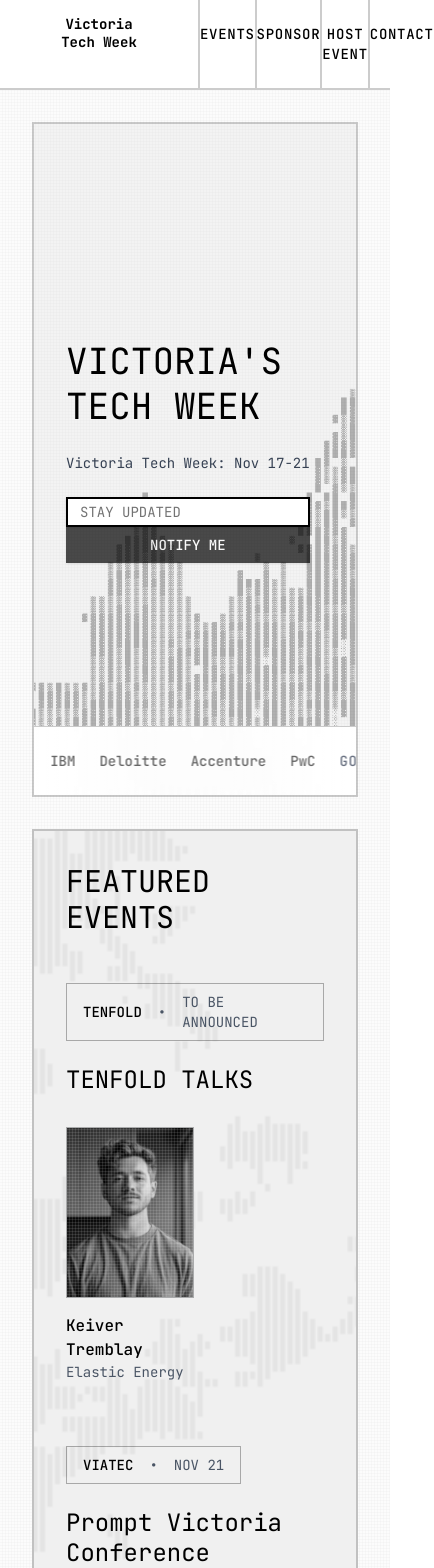
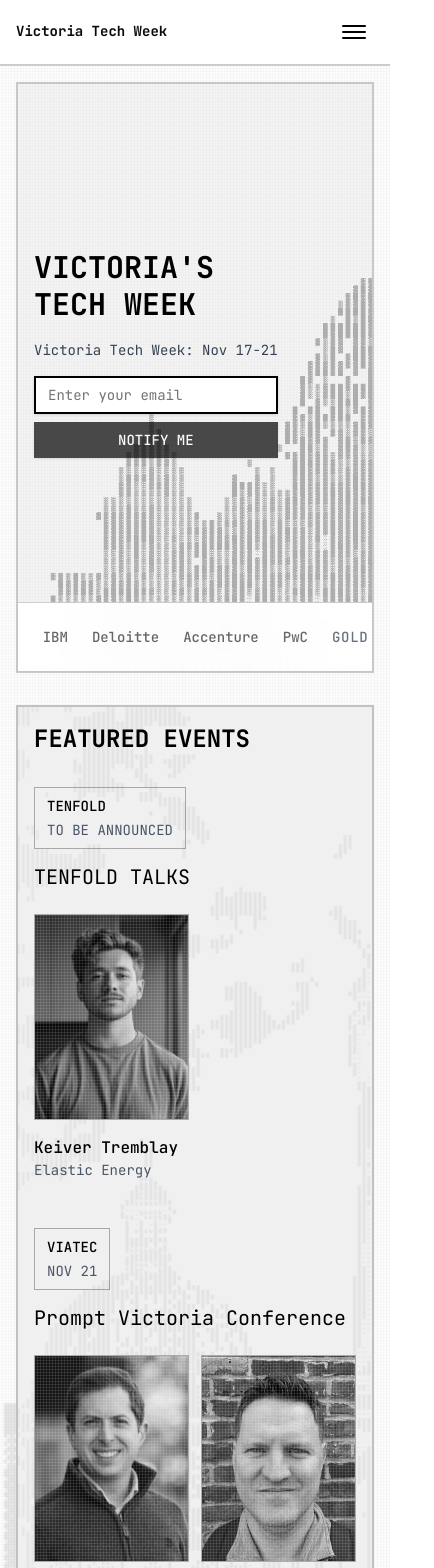
Before and after one commit to Alhwyn/random-website, a Next.js app: page / in a window 390 px wide. Shown: the top 1568 px of the page, 434 px wide, since content can reach past the window. Built offline with nearby package versions, Linux system fonts and the light colour scheme.

Commit message:
made it more mobile friendly

```diff
--- a/components/Footer.tsx
+++ b/components/Footer.tsx
@@ -6,19 +6,17 @@ import { Button } from "./ui/button";
 export function Footer() {
   return (
     <footer id="contact" className="text-white relative overflow-hidden py-8 bg-cover bg-center bg-no-repeat" style={{ backgroundImage: 'url(/footer.png)' }}>
-      {/* Dark overlay to ensure text readability */}
       <div className="absolute inset-0 bg-black/70" />
 
 
-      <div className="relative z-10 max-w-[1800px] mx-auto px-8 py-8">
-        <div className="text-center mb-6">
-          <p className="text-sm text-stone-300/90 font-light tracking-wide">
+      <div className="relative z-10 max-w-[1800px] mx-auto px-4 sm:px-6 lg:px-8 py-6 sm:py-8">
+        <div className="text-center mb-4 sm:mb-6">
+          <p className="text-xs sm:text-sm text-stone-300/90 font-light tracking-wide">
             POWERED BY
           </p>
         </div>
 
 
-        {/* Main TENFOLD Heading with MediaBetweenText */}
         <div className="text-center mb-4 flex justify-center">
           <MediaBetweenText
             firstText=""
@@ -27,8 +25,8 @@ export function Footer() {
             mediaType="image"
             alt="TENFOLD logo"
             triggerType="inView"
-            className="text-6xl md:text-8xl lg:text-9xl font-bold text-stone-200 tracking-wider flex items-center"
-            mediaContainerClassName="w-16 h-16 md:w-24 md:h-24 lg:w-32 lg:h-32 mx-4 rounded-lg overflow-hidden"
+            className="text-4xl sm:text-6xl md:text-8xl lg:text-9xl font-bold text-stone-200 tracking-wider flex items-center"
+            mediaContainerClassName="w-12 h-12 sm:w-16 sm:h-16 md:w-24 md:h-24 lg:w-32 lg:h-32 mx-2 sm:mx-4 rounded-lg overflow-hidden"
             animationVariants={{
               initial: { width: 0, opacity: 0 },
               animate: {
@@ -46,10 +44,10 @@ export function Footer() {
         </div>
 
         {/* TENFOLD Button */}
-        <div className="text-center mb-6">
+        <div className="text-center mb-4 sm:mb-6">
           <Button
             variant="outline"
-            className="group relative border-2 border-stone-300/60 text-stone-200 bg-transparent hover:bg-stone-200 hover:text-zinc-900 transition-all duration-300 px-8 py-3 text-sm font-medium tracking-wider uppercase overflow-hidden"
+            className="group relative border-2 border-stone-300/60 text-stone-200 bg-transparent hover:bg-stone-200 hover:text-zinc-900 transition-all duration-300 px-6 sm:px-8 py-2 sm:py-3 text-xs sm:text-sm font-medium tracking-wider uppercase overflow-hidden"
             onClick={() => window.open('https://www.tenfoldvictoria.com/', '_blank')}
           >
             {/* Button background effect */}
@@ -59,7 +57,7 @@ export function Footer() {
             <span className="relative z-10 flex items-center gap-1">
               Join TENFOLD
               <svg
-                className="w-4 h-4 transition-transform group-hover:translate-x-1"
+                className="w-3 h-3 sm:w-4 sm:h-4 transition-transform group-hover:translate-x-1"
                 fill="none"
                 stroke="currentColor"
                 viewBox="0 0 24 24"
@@ -72,7 +70,7 @@ export function Footer() {
 
         {/* Additional info */}
         <div className="text-center">
-          <p className="text-xs text-stone-400/80 mb-2">
+          <p className="text-xs text-stone-400/80 mb-2 px-2">
             Every Tuesday at 6PM • Victoria&apos;s Tech Community
           </p>
         </div>
--- a/components/HeroSection.tsx
+++ b/components/HeroSection.tsx
@@ -49,9 +49,9 @@ export function HeroSection() {
     <div className="min-h-screen bg-white text-black relative">
       <BackgroundPattern />
 
-      <div className="relative z-10 max-w-[1800px] mx-auto px-8 py-8">
+      <div className="relative z-10 max-w-[1800px] mx-auto px-4 sm:px-6 lg:px-8 py-4 sm:py-8">
         {/* Main Hero Container with Border and Background */}
-        <div className="border-2 border-black/20 p-8 md:p-12 mb-8 relative min-h-[80vh] overflow-hidden">
+        <div className="border-2 border-black/20 p-4 sm:p-8 md:p-12 mb-8 relative min-h-[70vh] sm:min-h-[80vh] overflow-hidden">
           {/* Full Page Background Image */}
           <div
             className="absolute inset-0 opacity-30"
@@ -64,11 +64,11 @@ export function HeroSection() {
           />
 
           {/* Content with z-index - Positioned for space */}
-          <div className="relative z-10 w-full flex items-center min-h-[70vh]">
+          <div className="relative z-10 w-full flex items-center min-h-[60vh] sm:min-h-[70vh]">
             {/* Hero Content - Single Column */}
             <div className="max-w-2xl">
-              <div className="space-y-6">
-                <h1 className="text-4xl md:text-5xl lg:text-6xl leading-tight">
+              <div className="space-y-4 sm:space-y-6">
+                <h1 className="text-3xl sm:text-4xl md:text-5xl lg:text-6xl leading-tight font-bold">
                   VICTORIA&apos;S
                   <br />
                   TECH WEEK
@@ -115,7 +115,7 @@ export function HeroSection() {
         </div>
 
         {/* Featured Events Section */}
-        <div id="events" className="border-2 border-black/20 text-black p-8 md:p-12 relative overflow-hidden" style={{ backgroundColor: '#f1f1f1' }}>
+        <div id="events" className="border-2 border-black/20 text-black p-4 sm:p-8 md:p-12 relative overflow-hidden" style={{ backgroundColor: '#f1f1f1' }}>
           {/* Bob.png background for Featured Events */}
           <div
             className="absolute inset-0 opacity-5"
@@ -128,31 +128,31 @@ export function HeroSection() {
           />
 
           <div className="relative z-10">
-            <h2 className="text-3xl md:text-4xl mb-12 text-black">
+            <h2 className="text-2xl sm:text-3xl md:text-4xl mb-8 sm:mb-12 text-black font-bold">
               FEATURED EVENTS
             </h2>
 
-            <div className="space-y-16">
+            <div className="space-y-12 sm:space-y-16">
               {events.map((event) => (
-                <div key={event.id} className="space-y-6">
+                <div key={event.id} className="space-y-4 sm:space-y-6">
                   {/* Event Header */}
-                  <div className="border border-black/30 px-4 py-2 inline-block">
-                    <div className="flex items-center gap-4 text-sm">
+                  <div className="border border-black/30 px-3 sm:px-4 py-2 inline-block">
+                    <div className="flex flex-col sm:flex-row sm:items-center gap-1 sm:gap-4 text-sm">
                       <span className="text-black font-medium">{event.company}</span>
-                      <span className="text-gray-600">•</span>
+                      <span className="text-gray-600 hidden sm:inline">•</span>
                       <span className="text-gray-600">{event.date}</span>
                     </div>
                   </div>
 
                   {/* Event Title */}
-                  <h3 className="text-2xl md:text-3xl text-black leading-tight max-w-4xl">
+                  <h3 className="text-xl sm:text-2xl md:text-3xl text-black leading-tight max-w-4xl">
                     {event.title}
                   </h3>
 
                   {/* Speakers Row */}
-                  <div className="flex flex-wrap gap-4 mt-8 max-w-4xl">
+                  <div className="grid grid-cols-2 sm:grid-cols-3 md:grid-cols-4 lg:flex lg:flex-wrap gap-3 sm:gap-4 mt-6 sm:mt-8 max-w-4xl">
                     {event.speakers.map((speaker, speakerIdx) => (
-                      <div key={speakerIdx} className="group cursor-pointer w-32">
+                      <div key={speakerIdx} className="group cursor-pointer w-full lg:w-32">
                         <div className="relative aspect-[3/4] overflow-hidden mb-4 bg-gray-100 border border-black/30">
                           {/* Subtle grid overlay */}
                           <div className="absolute inset-0 z-10" style={{
@@ -179,7 +179,7 @@ export function HeroSection() {
         </div>
 
         {/* Host Event Section */}
-        <div id="sponsor" className="border-2 border-black/20 text-black p-8 md:p-12 relative mt-8 overflow-hidden bg-white">
+        <div id="sponsor" className="border-2 border-black/20 text-black p-4 sm:p-8 md:p-12 relative mt-8 overflow-hidden bg-white">
           {/* Sponsor.png background */}
           <div
             className="absolute inset-0 opacity-20"
@@ -192,11 +192,11 @@ export function HeroSection() {
           />
 
           <div className="relative z-10 text-center">
-            <h2 className="text-3xl md:text-4xl mb-6 text-black">
+            <h2 className="text-2xl sm:text-3xl md:text-4xl mb-4 sm:mb-6 text-black font-bold">
               WANT TO HOST AN EVENT OR SPONSOR?
             </h2>
 
-            <p className="text-gray-600 text-base md:text-lg max-w-2xl mx-auto mb-8">
+            <p className="text-gray-600 text-sm sm:text-base md:text-lg max-w-2xl mx-auto mb-6 sm:mb-8 px-2">
               Join Victoria Tech Week by hosting your own event. Connect with founders, investors, and innovators in our thriving tech community.
             </p>
 
--- a/components/Navbar.tsx
+++ b/components/Navbar.tsx
@@ -1,6 +1,10 @@
 "use client";
 
+import { useState } from 'react';
+
 export function Navbar() {
+  const [isMenuOpen, setIsMenuOpen] = useState(false);
+
   const scrollToSection = (sectionId: string) => {
     const element = document.getElementById(sectionId);
     if (element) {
@@ -9,12 +13,14 @@ export function Navbar() {
         block: 'start'
       });
     }
+    setIsMenuOpen(false); // Close menu after clicking
   };
 
   return (
     <nav className="bg-white border-b-2 border-black/20 sticky top-0 z-50">
       <div className="w-full">
-        <div className="flex">
+        {/* Desktop Navigation */}
+        <div className="hidden md:flex">
           {/* Victoria Tech Week - Branded Section */}
           <div className="bg-white text-black border-r-2 border-black/20 min-w-[200px]">
             <div className="px-6 py-4 text-center">
@@ -64,6 +70,57 @@ export function Navbar() {
             </button>
           </div>
         </div>
+
+        {/* Mobile Navigation */}
+        <div className="md:hidden">
+          <div className="flex items-center justify-between px-4 py-3">
+            {/* Brand */}
+            <div className="font-bold text-sm leading-tight">
+              Victoria Tech Week
+            </div>
+
+            {/* Hamburger Menu Button */}
+            <button
+              onClick={() => setIsMenuOpen(!isMenuOpen)}
+              className="p-2 text-black hover:bg-gray-50 transition-colors"
+              aria-label="Toggle menu"
+            >
+              <div className="w-6 h-6 flex flex-col justify-center items-center">
+                <span className={`bg-black block transition-all duration-300 ease-out h-0.5 w-6 rounded-sm ${isMenuOpen ? 'rotate-45 translate-y-1' : '-translate-y-0.5'}`}></span>
+                <span className={`bg-black block transition-all duration-300 ease-out h-0.5 w-6 rounded-sm my-0.5 ${isMenuOpen ? 'opacity-0' : 'opacity-100'}`}></span>
+                <span className={`bg-black block transition-all duration-300 ease-out h-0.5 w-6 rounded-sm ${isMenuOpen ? '-rotate-45 -translate-y-1' : 'translate-y-0.5'}`}></span>
+              </div>
+            </button>
+          </div>
+
+          {/* Mobile Menu Dropdown */}
+          <div className={`${isMenuOpen ? 'block' : 'hidden'} border-t-2 border-black/20 bg-white`}>
+            <button
+              onClick={() => scrollToSection('events')}
+              className="w-full text-left px-4 py-4 text-black hover:bg-gray-50 transition-colors font-medium tracking-wider text-sm border-b border-black/10"
+            >
+              EVENTS
+            </button>
+            <button
+              onClick={() => scrollToSection('sponsor')}
+              className="w-full text-left px-4 py-4 text-black hover:bg-gray-50 transition-colors font-medium tracking-wider text-sm border-b border-black/10"
+            >
+              SPONSOR
+            </button>
+            <button
+              onClick={() => scrollToSection('sponsor')}
+              className="w-full text-left px-4 py-4 text-black hover:bg-gray-50 transition-colors font-medium tracking-wider text-sm border-b border-black/10"
+            >
+              HOST EVENT
+            </button>
+            <button
+              onClick={() => scrollToSection('contact')}
+              className="w-full text-left px-4 py-4 text-black hover:bg-gray-50 transition-colors font-medium tracking-wider text-sm"
+            >
+              CONTACT
+            </button>
+          </div>
+        </div>
       </div>
     </nav>
   );
--- a/components/StayUpdated.tsx
+++ b/components/StayUpdated.tsx
@@ -29,7 +29,7 @@ export function StayUpdated() {
   if (submitted) {
     return (
       <div className="flex flex-col sm:flex-row gap-2 max-w-md">
-        <div className="flex items-center justify-center bg-green-50 border border-green-200 text-green-800 px-4 py-2 text-sm rounded">
+        <div className="flex items-center justify-center bg-green-50 border border-green-200 text-green-800 px-3 sm:px-4 py-2 text-sm rounded text-center">
           ✓ Thanks! We&apos;ll keep you updated
         </div>
       </div>
@@ -38,20 +38,20 @@ export function StayUpdated() {
 
   return (
     <div className="space-y-3">
-      <form onSubmit={handleSubmit} className="flex flex-col sm:flex-row  max-w-md">
+      <form onSubmit={handleSubmit} className="flex flex-col sm:flex-row gap-2 max-w-md">
         <Input
           type="email"
-          placeholder="STAY UPDATED "
+          placeholder="Enter your email"
           value={email}
           onChange={(e) => setEmail(e.target.value)}
           required
           disabled={isSubmitting}
-          className="flex-1 border-2 border-black focus-visible:ring-0 focus-visible:border-black"
+          className="flex-1 border-2 border-black focus-visible:ring-0 focus-visible:border-black text-sm sm:text-base px-3 py-2"
         />
         <Button
           type="submit"
           disabled={isSubmitting || !email}
-          className="bg-black text-white hover:bg-black/80 border-black disabled:bg-black disabled:text-white disabled:opacity-70"
+          className="bg-black text-white hover:bg-black/80 border-black disabled:bg-black disabled:text-white disabled:opacity-70 px-4 sm:px-6 py-2 text-sm sm:text-base font-medium whitespace-nowrap"
         >
           {isSubmitting ? "..." : "NOTIFY ME"}
         </Button>
```
